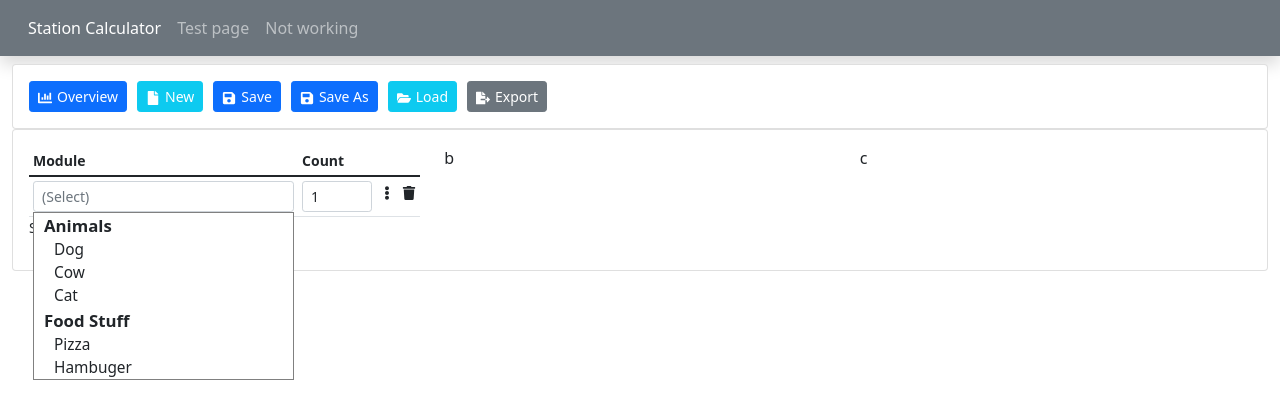
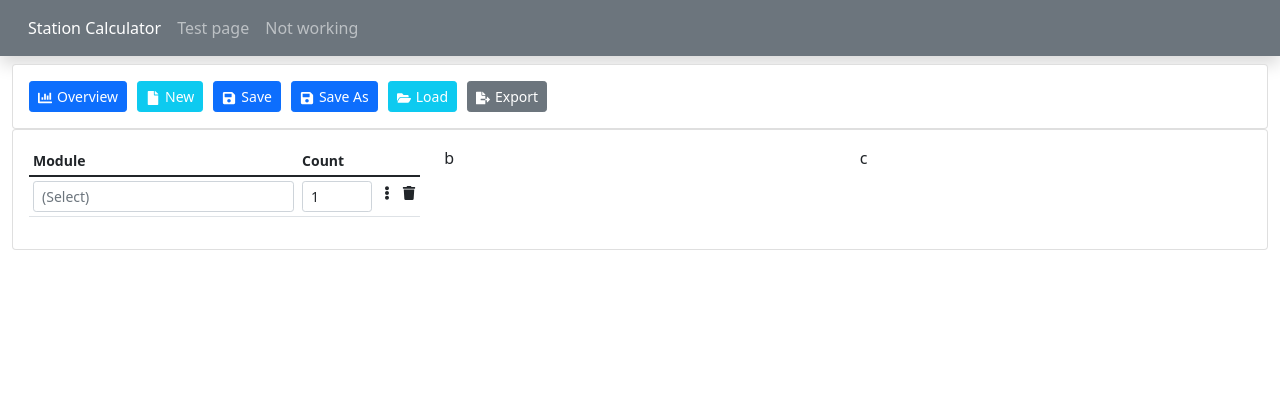
Before and after one commit to SebastianSchlecht/X4-Tools, a React (Create React App) app: page /#/station in a window 1280 px wide. Shown: the top 418 px of the page. Built offline with nearby package versions, Linux system fonts and the light colour scheme.

Commit message:
Renamed classes and made suggestion list hideable

```diff
--- a/src/components/StationCalculator.tsx
+++ b/src/components/StationCalculator.tsx
@@ -1,8 +1,8 @@
 import Header from './stationCalculator/Header';
 import { Card } from 'react-bootstrap'
-import StationModules from './stationCalculator/StationModules';
-import StationResources from './stationCalculator/StationResources';
-import StationSummary from './stationCalculator/StationSummary';
+import ModulesCard from './stationCalculator/ModulesCard';
+import ResourcesCard from './stationCalculator/ResourcesCard';
+import SummaryCard from './stationCalculator/SummaryCard';
 
 import '../css/stationCalculator.css'
 
@@ -12,9 +12,9 @@ const StationCalculator: React.FC = () => {
             <Header />
             <Card><Card.Body>
                 <div className='row'>
-                    <div className='col-12 col-lg-4'><StationModules></StationModules></div>
-                    <div className='col-12 col-lg-4'><StationResources></StationResources></div>
-                    <div className='col-12 col-lg-4'><StationSummary></StationSummary></div>
+                    <div className='col-12 col-lg-4'><ModulesCard></ModulesCard></div>
+                    <div className='col-12 col-lg-4'><ResourcesCard></ResourcesCard></div>
+                    <div className='col-12 col-lg-4'><SummaryCard></SummaryCard></div>
                 </div>
             </Card.Body></Card>
         </div>
--- /dev/null
+++ b/src/components/stationCalculator/ModuleCard.tsx
@@ -0,0 +1,54 @@
+import { InputGroup, FormControl } from 'react-bootstrap'
+import SuggestionsList, { SuggestionGroup } from '../suggestions/SuggestionsList'
+import { FaEllipsisV, FaTrash } from 'react-icons/fa'
+import { FocusEvent, useState } from 'react'
+
+import "../../css/stationModuleSelector.css"
+
+const dummyPlaceholder: SuggestionGroup[] = [
+    {
+        title: 'Animals',
+        suggestions: ["Dog", "Cow", "Cat"]
+    },
+    {
+        title: 'Food Stuff',
+        suggestions: ["Pizza", "Hambuger"]
+    }
+]
+
+
+const ModuleCard: React.FC = () => {
+    const [count, setCount] = useState(1);
+    const [input, setInput] = useState('');
+    const [suggestionVisible, setSuggestionVisible] = useState(false);
+
+    const onBlur = (e: FocusEvent<HTMLTableRowElement, Element>) => {
+        const isInside = e.currentTarget.contains(e.relatedTarget);
+
+        if (!isInside) {
+            setSuggestionVisible(false);
+        }
+    }
+
+    return (
+        <tr className='test' onBlur={onBlur}>
+            <td>
+                <div className="form-group">
+                <InputGroup size='sm' onFocus={() => setSuggestionVisible(true)}>
+                    <FormControl placeholder='(Select)' defaultValue={input} onChange={ (e) => setInput(e.target.value)}></FormControl>
+                </InputGroup>
+                { suggestionVisible && <SuggestionsList suggestionsGroups={ dummyPlaceholder } currentFilter={input} />}
+                </div>
+            </td>
+            <td>
+                <InputGroup size='sm'>
+                    <FormControl placeholder='(Select)' type='number' min='0' value={count} onChange={(e) => setCount(Number(e.target.value))}></FormControl>
+                </InputGroup>
+            </td>
+            <td><FaEllipsisV className="move"/></td>
+            <td><FaTrash className="clickable"/></td>
+        </tr>
+    )
+}
+
+export default ModuleCard
--- /dev/null
+++ b/src/components/stationCalculator/ModulesCard.tsx
@@ -0,0 +1,27 @@
+import { Table } from 'react-bootstrap'
+import ModuleCard from './ModuleCard'
+// import { useState } from 'react'
+
+const ModulesCard: React.FC = () => {
+    // const [count, setCount] = useState(1)
+
+    return (
+        <div>
+            <Table className='table-hover table-sm small'>
+                <thead>
+                    <tr>
+                        <th>Module</th>
+                        <th style={{'width': '20%'}}>Count</th>
+                        <th style={{'width': '5%'}}></th>
+                        <th style={{'width': '5%'}}></th>
+                    </tr>
+                </thead>
+                <tbody>
+                    <ModuleCard />
+                </tbody>
+            </Table>
+        </div>
+    )
+}
+
+export default ModulesCard
--- a/src/components/stationCalculator/StationModuleSelector.tsx
+++ /dev/null
@@ -1,31 +0,0 @@
-import { InputGroup, FormControl } from 'react-bootstrap'
-import SuggestionsList, { SuggestionGroup } from '../suggestions/SuggestionsList'
-import { useState } from 'react'
-
-import "../../css/stationModuleSelector.css"
-
-const dummyPlaceholder: SuggestionGroup[] = [
-    {
-        title: 'Animals',
-        suggestions: ["Dog", "Cow", "Cat"]
-    },
-    {
-        title: 'Food Stuff',
-        suggestions: ["Pizza", "Hambuger"]
-    }
-]
-
-const StationModuleSelector: React.FC = () => {
-    const [ input, setInput] = useState('');
-
-    return (
-        <div className="form-group">
-            <InputGroup size='sm'>
-                <FormControl placeholder='(Select)' defaultValue={input} onChange={ (e) => setInput(e.target.value)}></FormControl>
-            </InputGroup>
-            <SuggestionsList suggestionsGroups={ dummyPlaceholder } currentFilter={input} />
-        </div>
-    )
-}
-
-export default StationModuleSelector
--- a/src/components/stationCalculator/StationModules.tsx
+++ /dev/null
@@ -1,38 +0,0 @@
-import { Table, InputGroup, FormControl } from 'react-bootstrap'
-import StationModuleSelector from './StationModuleSelector'
-import { FaEllipsisV, FaTrash } from 'react-icons/fa'
-import { useState } from 'react'
-
-const StationModules: React.FC = () => {
-    const [count, setCount] = useState(1)
-
-    return (
-        <div>
-            <Table className='table-hover table-sm small'>
-                <thead>
-                    <tr>
-                        <th>Module</th>
-                        <th style={{'width': '20%'}}>Count</th>
-                        <th style={{'width': '5%'}}></th>
-                        <th style={{'width': '5%'}}></th>
-                    </tr>
-                </thead>
-                <tbody>
-                    <tr>
-                        <td><StationModuleSelector></StationModuleSelector></td>
-                        <td>
-                            <InputGroup size='sm'>
-                                <FormControl placeholder='(Select)' type='number' min='0' value={count} onChange={(e) => setCount(Number(e.target.value))}></FormControl>
-                            </InputGroup>
-                        </td>
-                        <td><FaEllipsisV/></td>
-                        <td><FaTrash/></td>
-                    </tr>
-                    <div>Some dummy text</div>
-                </tbody>
-            </Table>
-        </div>
-    )
-}
-
-export default StationModules
--- a/src/components/suggestions/SuggestionsList.tsx
+++ b/src/components/suggestions/SuggestionsList.tsx
@@ -6,6 +6,7 @@ type SuggestionsProp = {
     currentFilter?: string
 }
 
+//ToDo Replace SuggestionGroup with a exported Station type. Get them with a station provider that is DI
 export type SuggestionGroup = {
     title: string,
     suggestions: string[]
@@ -37,14 +38,13 @@ const SuggestionsList: React.FC<SuggestionsProp> = ({suggestionsGroups, currentF
     , [ suggestionsGroups, currentFilter ])
 
     return (
-
         <ul className="suggestions">
             {
                 filterdSuggestionGroups.map((group) =>
                     <div key={group.title}>
                         <li className="suggestionTitle">{group.title}</li>
                         {
-                            group.suggestions.map((suggestion) => <li className="suggestionItem" key={suggestion}>{suggestion}</li>)
+                            group.suggestions.map((suggestion) => <li className="suggestionItem" key={suggestion} tabIndex={0}>{suggestion}</li>)
                         }
                     </div>
                 )
--- a/src/css/stationModuleSelector.css
+++ b/src/css/stationModuleSelector.css
@@ -30,3 +30,11 @@
     font-size: 1.2em;
     padding-left: 10px;
 }
+
+.move {
+    cursor: move;
+}
+
+.clickable {
+    cursor: pointer;
+}
```
Also changed, not shown: src/components/stationCalculator/ResourcesCard.tsx (renamed from src/components/stationCalculator/StationResources.tsx), src/components/stationCalculator/SummaryCard.tsx (renamed from src/components/stationCalculator/StationSummary.tsx).
